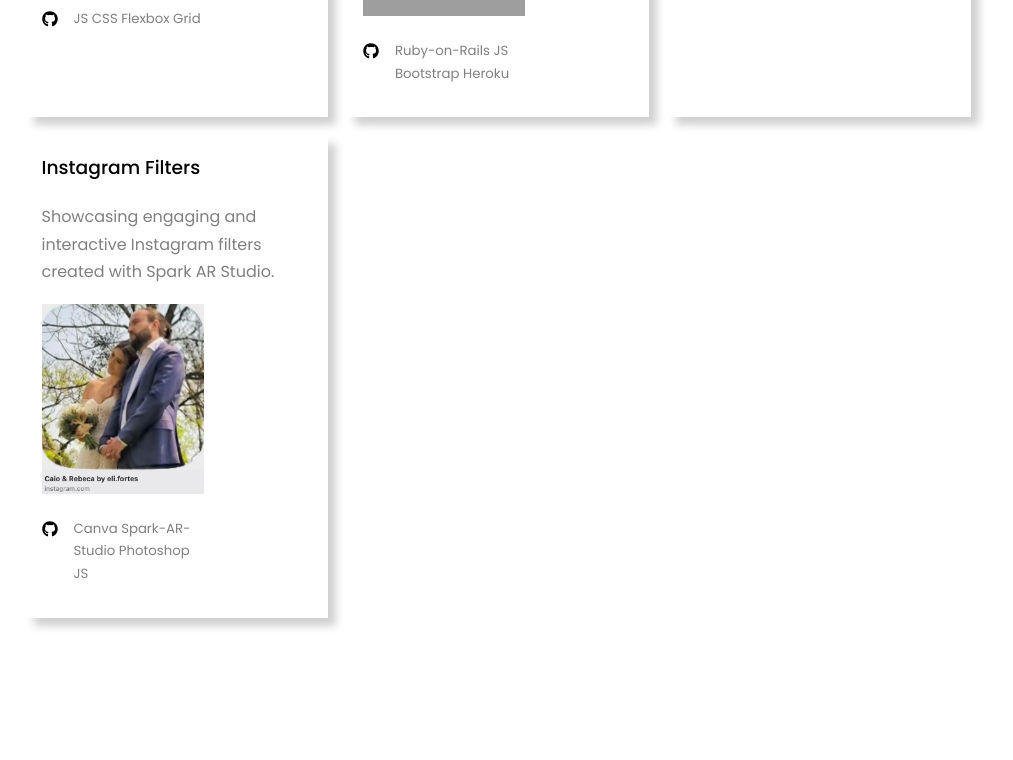
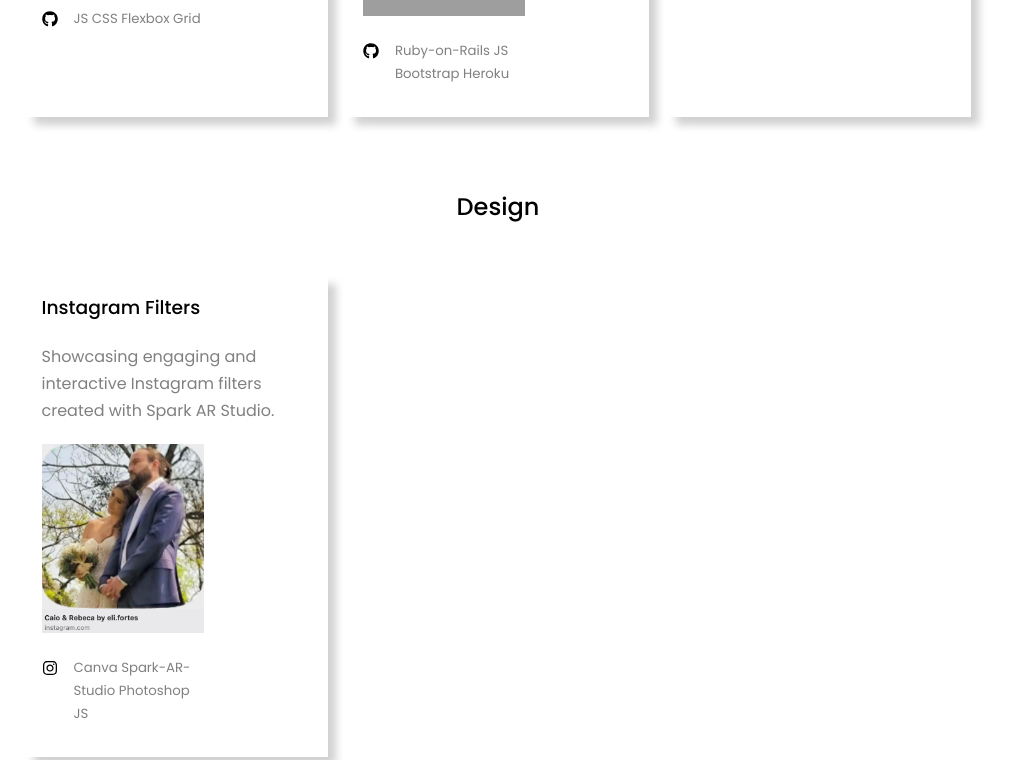
Before and after one commit to elifortes/portfolio, a React (Create React App) app: page / in a window 1280 px wide. Shown: the part 1240-2000 px from the top of the page, without its empty margins (142-1155 px from the left). Built offline with nearby package versions, Linux system fonts and the light colour scheme; grey boxes are pictures that could not be loaded.

Commit message:
Example of component improvements

```diff
--- a/src/components/projects/Projects.jsx
+++ b/src/components/projects/Projects.jsx
@@ -5,8 +5,9 @@ import { FaInstagram } from "react-icons/fa6";
 import IMGCSS from '../../assets/project-images/csscourse.png';
 import IMGBOAT from '../../assets/project-images/boat.png';
 import Filter01 from '../../assets/project-images/filter.png';
+import Section from '../shared/Section';
 
-const data = [
+const softwareData = [
 
   {
     id: 1,
@@ -14,8 +15,9 @@ const data = [
     titleh4: 'A website that demonstrate the use modern CSS features, such as Flexbox and CSS grid.',
     titleh5: 'JS CSS Flexbox Grid',
     image: IMGCSS,
-    github: 'https://elifortes.github.io/CSS-course/',
-    demo: 'https://github.com/elifortes/CSS-course.git',
+    github: 'https://github.com/elifortes/CSS-course.git',
+    demo: 'https://elifortes.github.io/CSS-course/',
+    icon: <FaGithub/>
   },
   {
     id: 2,
@@ -24,7 +26,7 @@ const data = [
     titleh5: 'Ruby-on-Rails JS Bootstrap Heroku',
     image: IMGBOAT,
     github: 'https://github.com/elifortes/Airbnb-Boat.git',
-    demo: 'https://github.com/elifortes/Airbnb-Boat.git',
+    icon: <FaGithub/>
   },
   {
     id: 3,
@@ -33,8 +35,11 @@ const data = [
     titleh5: 'bla',
     image: IMGBOAT,
     github: 'https://github.com/elifortes/Airbnb-Boat.git',
-    demo: 'https://github.com/elifortes/Airbnb-Boat.git',
-  },
+    icon: <FaGithub/>
+  }
+]
+
+const designingData = [
   {
     id: 4,
     titleh3: 'Instagram Filters',
@@ -42,37 +47,17 @@ const data = [
     titleh5: 'Canva Spark-AR-Studio Photoshop JS',
     image: Filter01,
     github: 'https://www.instagram.com/ar/1616459879160433/',
-    demo: 'https://www.instagram.com/ar/1616459879160433/',
+    icon: <FaInstagram/>
   },
 ]
 
 const Projects = () => {
+
   return (
-    <section id='projects'>
-      <h2>Software Development</h2>
-      <div className='container portfolio_container'>
-      {
-        data.map(({id, titleh3, titleh4, titleh5, image, github, demo}) => {
-          return (
-          <article key={id} className='portfolio_item'>
-          <h3>{titleh3}</h3>
-          <h4>{titleh4}</h4>
-            <div className='portfolio_item-image'>
-              <a href={github}>
-              <img src={image} alt='' />
-              </a>
-              <div className='portfolio_item-cta'>
-                <a href={demo} target='_blank'><FaGithub/></a>
-                <h5>{titleh5}</h5>
-              </div>
-            </div>
-          </article>
-          )
-        })
-      }
-
-      </div>
-    </section>
+    <>
+      <Section id='projects' title='Software Development' cardsData={softwareData} />
+      <Section id='designProjects' title='Design' cardsData={designingData} />
+    </>
   );
 }
 
--- a/src/components/projects/projects.css
+++ b/src/components/projects/projects.css
@@ -1,5 +1,6 @@
-#projects {
-  margin: 10px;
+.cardSection {
+  margin: 10px ;
+  margin-bottom: 70px;
 }
 
 .portfolio_container {
--- /dev/null
+++ b/src/components/shared/ItemCard.jsx
@@ -0,0 +1,25 @@
+import React from 'react';
+
+const ItemCard = (props) => {
+    let icon = props.icon
+    let liveUrl = props.liveUrl || props.repoUrl || null
+    return(
+    <article key={props.id} className='portfolio_item'>
+        <h3>{props.titleH3}</h3>
+        <h4>{props.titleH4}</h4>
+        <div className='portfolio_item-image'>
+            {props.liveUrl || props.repoUrl ?
+                <a href={props.liveUrl || props.repoUrl}>
+                <img src={props.image} alt='' />
+                </a> : null}
+            {props.repoUrl || props.liveUrl?
+                <div className='portfolio_item-cta'>
+                    <a href={props.repoUrl || props.liveUrl} target='_blank'>{props.icon}</a>
+                    <h5>{props.titleH5}</h5>
+                </div> : null
+            }
+        </div>
+    </article>)
+}
+
+export default ItemCard;
--- /dev/null
+++ b/src/components/shared/Section.jsx
@@ -0,0 +1,20 @@
+import React from 'react';
+import ItemCard from './ItemCard';
+
+const Section =(props) => {
+
+    return (
+    <section id={props.id} className='cardSection'>
+        <h2>{props.title}</h2>
+        <div className='container portfolio_container'>
+        {
+          props.cardsData && props.cardsData.map(({demo, icon, id, image, github,  titleh3, titleh4, titleh5 } = props.cardsData) => {
+            return  <ItemCard icon={icon} id={id} image={image} liveUrl={github} repoUrl={demo}titleH3={titleh3} titleH4={titleh4} titleH5={titleh5} />
+          })
+        }
+        </div>
+      </section>
+    )
+}
+
+export default Section;
```
